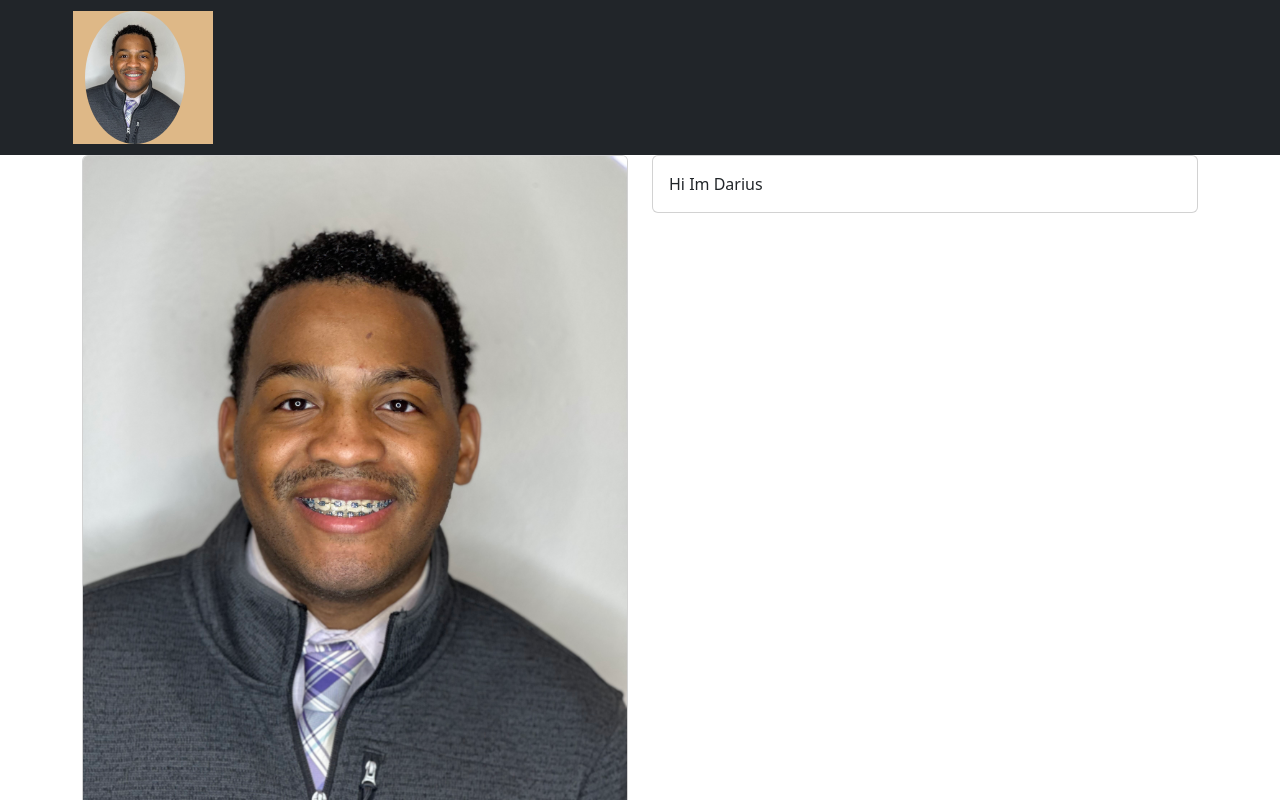
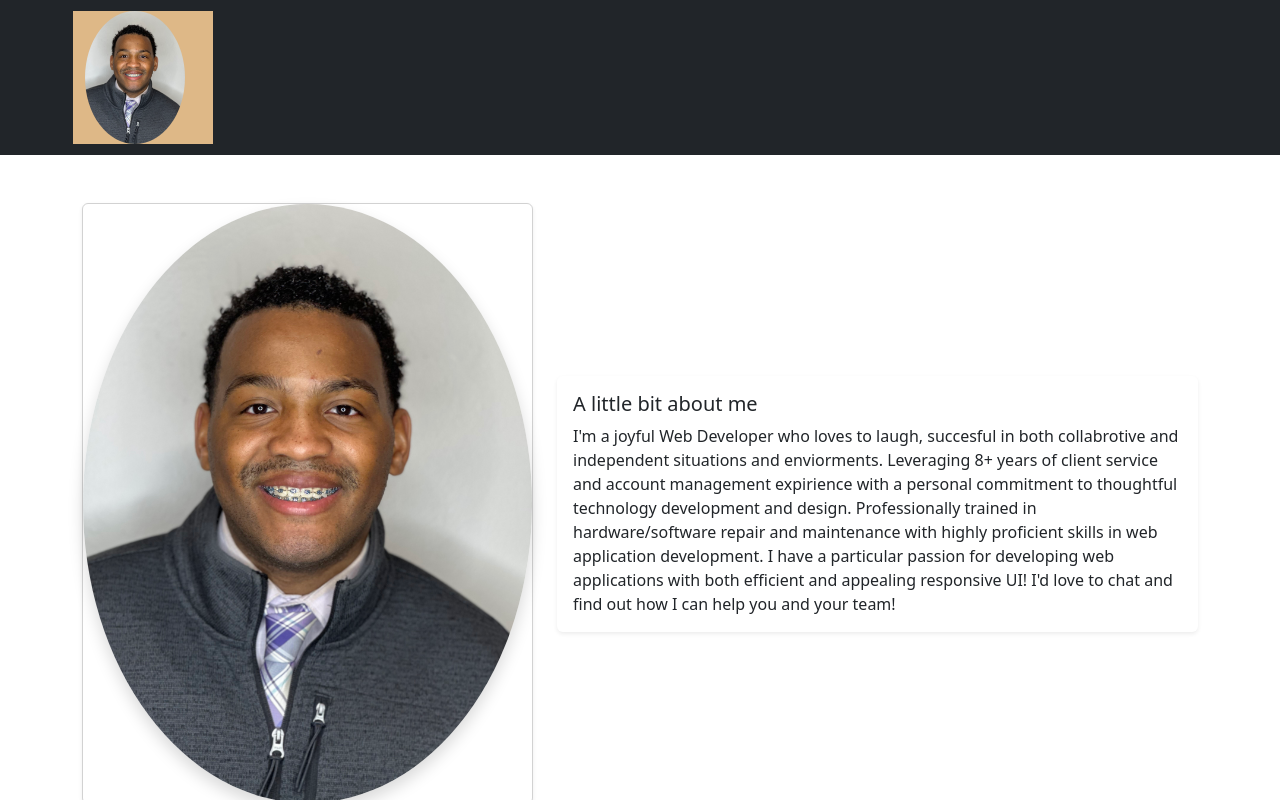
Before and after one commit to DariusRobinson/MySite, a React (Create React App) app: page / in a window 1280 px wide. Shown: the top 800 px of the page. Built offline with nearby package versions, Linux system fonts and the light colour scheme.

Commit message:
made the about section look alot nicer and put my about me section in there

```diff
--- a/public/index.css
+++ b/public/index.css
@@ -11,3 +11,8 @@
   position: sticky;
   top: 0;
 }
+
+#aboutCard {
+  background-color: lightgray;
+  box-shadow: 0 5px 20px 2px black;
+}
--- a/src/components/About.jsx
+++ b/src/components/About.jsx
@@ -9,21 +9,33 @@ const About = () => {
   return (
     <div>
       <Navigation />
-      <Container>
-        <Row>
-          <Col md={6}>
-            <Card>
+      <Container className="my-5">
+        <Row className="align-items-center">
+          <Col md={5}>
+            <Card className="shadow-sm bg-transparent border-transparent padding-10px">
               <Card.Img
-                variant=""
                 src="IMG_4340.jpg"
-                style={{ width: "100%" }}
-              ></Card.Img>
+                style={{ width: "100%", height: "auto" }}
+                className="rounded-circle  shadow"
+              />
             </Card>
           </Col>
-          <Col md={6}>
-            <Card>
+          <Col md={7}>
+            <Card id="aboutCard" className="shadow-sm bg-transparent border-0">
               <Card.Body>
-                <Card.Text>Hi Im Darius </Card.Text>
+                <Card.Title>A little bit about me</Card.Title>
+                <Card.Text>
+                  I'm a joyful Web Developer who loves to laugh, succesful in
+                  both collabrotive and independent situations and enviorments.
+                  Leveraging 8+ years of client service and account management
+                  expirience with a personal commitment to thoughtful technology
+                  development and design. Professionally trained in
+                  hardware/software repair and maintenance with highly
+                  proficient skills in web application development. I have a
+                  particular passion for developing web applications with both
+                  efficient and appealing responsive UI! I'd love to chat and
+                  find out how I can help you and your team!
+                </Card.Text>
               </Card.Body>
             </Card>
           </Col>
```
